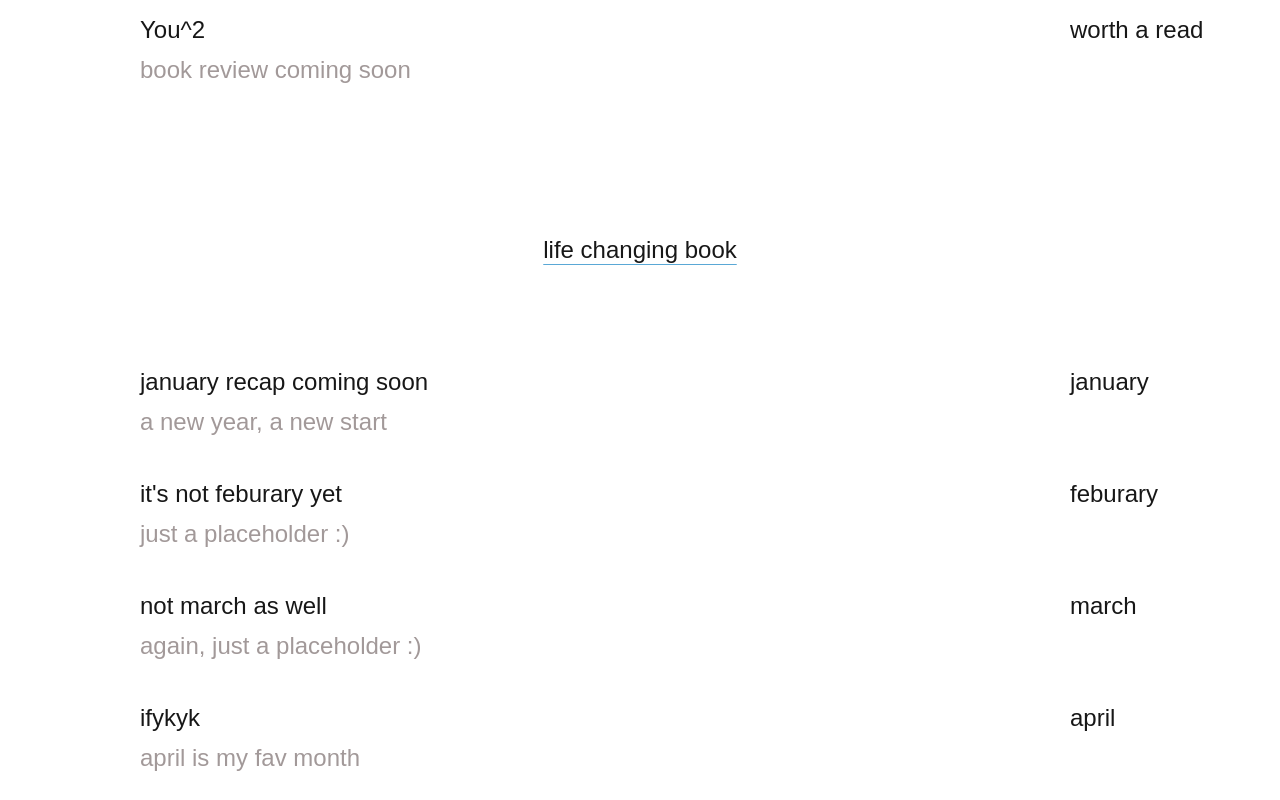
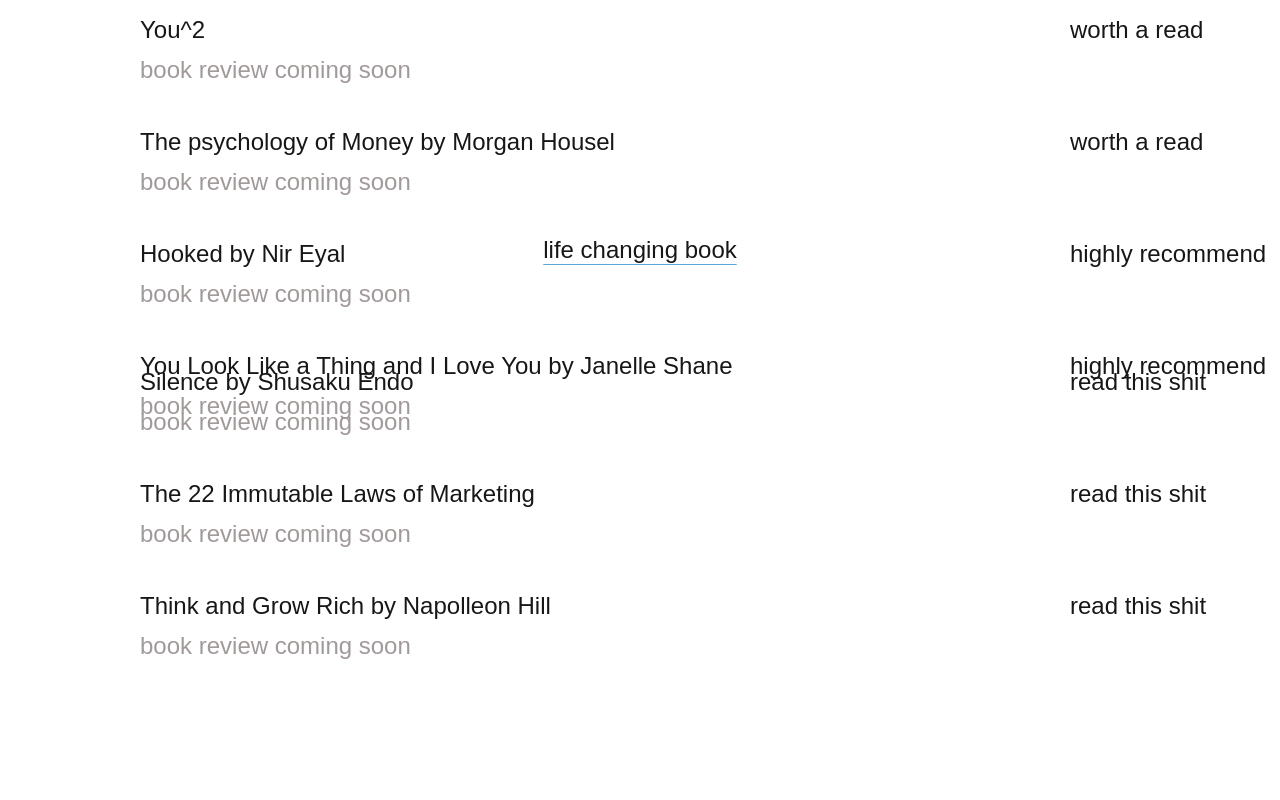
Before and after one commit to sunghoonsh3/simple-thinking, a Next.js app: page /books in a window 1280 px wide. Shown: the part 1360-2160 px from the top of the page. Built offline with nearby package versions, Linux system fonts and the light colour scheme; a web font is replaced by a local one.

Commit message:
added book sections / a logic to render a link in mdx

```diff
--- a/app/blog/[slug]/page.jsx
+++ b/app/blog/[slug]/page.jsx
@@ -20,7 +20,11 @@
     />
   ),
   a: (props) => (
-    <a {...props} className="text-gray-600 hover:underline" target="_blank" />
+    <a
+      {...props}
+      className="decoration-1 italic text-underlineBlue underline-offset-4 hover:underline decoration-underlineBlue "
+      target="_blank"
+    />
   ),
   p: (props) => (
     <p
--- a/app/books/page.jsx
+++ b/app/books/page.jsx
@@ -36,6 +36,7 @@
             <h1 className="text-[100px] font-lateef">,</h1>
           </section>
           <section className="h-screen w-full">
+            {/* 1) Read in 2024 */}
             <SectionTitle title="read in 2024" />
             <ListPreview
               title="Vegetarian by Han Kang"
@@ -44,9 +45,14 @@
               className="mt-[100px]"
             />
             <ListPreview
-              title="Hooked by Nir Eyal"
+              title="The Givers by David Callahan"
               description="book review coming soon"
-              recommendation="highly recommend"
+              recommendation="it's okay"
+            />
+            <ListPreview
+              title="Options Trading Simplified for Beginners"
+              description="book review coming soon"
+              recommendation="it's okay"
             />
             <ListPreview
               title="The Man Who Solved the Market by Gregory Zuckerman"
@@ -54,42 +60,46 @@
               recommendation="worth a read"
             />
             <ListPreview
-              title="The Givers by David Callahan"
-              description="book review coming soon"
-              recommendation="it's okay"
-            />
-            <ListPreview
               title="You^2"
               description="book review coming soon"
               recommendation="worth a read"
             />
+            <ListPreview
+              title="The psychology of Money by Morgan Housel"
+              description="book review coming soon"
+              recommendation="worth a read"
+            />
+            <ListPreview
+              title="Hooked by Nir Eyal"
+              description="book review coming soon"
+              recommendation="highly recommend"
+            />
+            <ListPreview
+              title="You Look Like a Thing and I Love You by Janelle Shane"
+              description="book review coming soon"
+              recommendation="highly recommend"
+            />
           </section>
+          {/* 2) Life Changing Books */}
           <section className="h-screen w-full">
             <SectionTitle title="life changing book" />
             <ListPreview
-              title="january recap coming soon"
-              description="a new year, a new start"
-              date="january"
+              title="Silence by Shusaku Endo"
+              description="book review coming soon"
+              recommendation="read this shit"
               className="mt-[100px]"
             />
             <ListPreview
-              title="it's not feburary yet"
-              description="just a placeholder :)"
-              date="feburary"
+              title="The 22 Immutable Laws of Marketing"
+              description="book review coming soon"
+              recommendation="read this shit"
             />
             <ListPreview
-              title="not march as well"
-              description="again, just a placeholder :)"
-              date="march"
-            />
-            <ListPreview
-              title="ifykyk"
-              description="april is my fav month"
-              date="april"
+              title="Think and Grow Rich by Napolleon Hill"
+              description="book review coming soon"
+              recommendation="read this shit"
             />
           </section>
-          {/* 4) Currently progress */}
-          <div className="pb-64"></div>
           {/* Footer */}
           <Footer />
         </div>
--- a/posts/my-response-to-fr-jenkins.mdx
+++ b/posts/my-response-to-fr-jenkins.mdx
@@ -7,7 +7,7 @@
 
 On May 13, Fr. Jenkins, the president of Notre Dame University, issued a statement regarding the recent protest on campus.
 
-Here is my response to his statement:
+Here is my response to his [statement](https://president.nd.edu/about/history-of-the-presidency/president-emeritus-rev-john-i-jenkins-csc/father-jenkins-communications-archive/a-message-from-father-jenkins-on-campus-protests/):
 
 Dear Father Jenkins,
 
```
